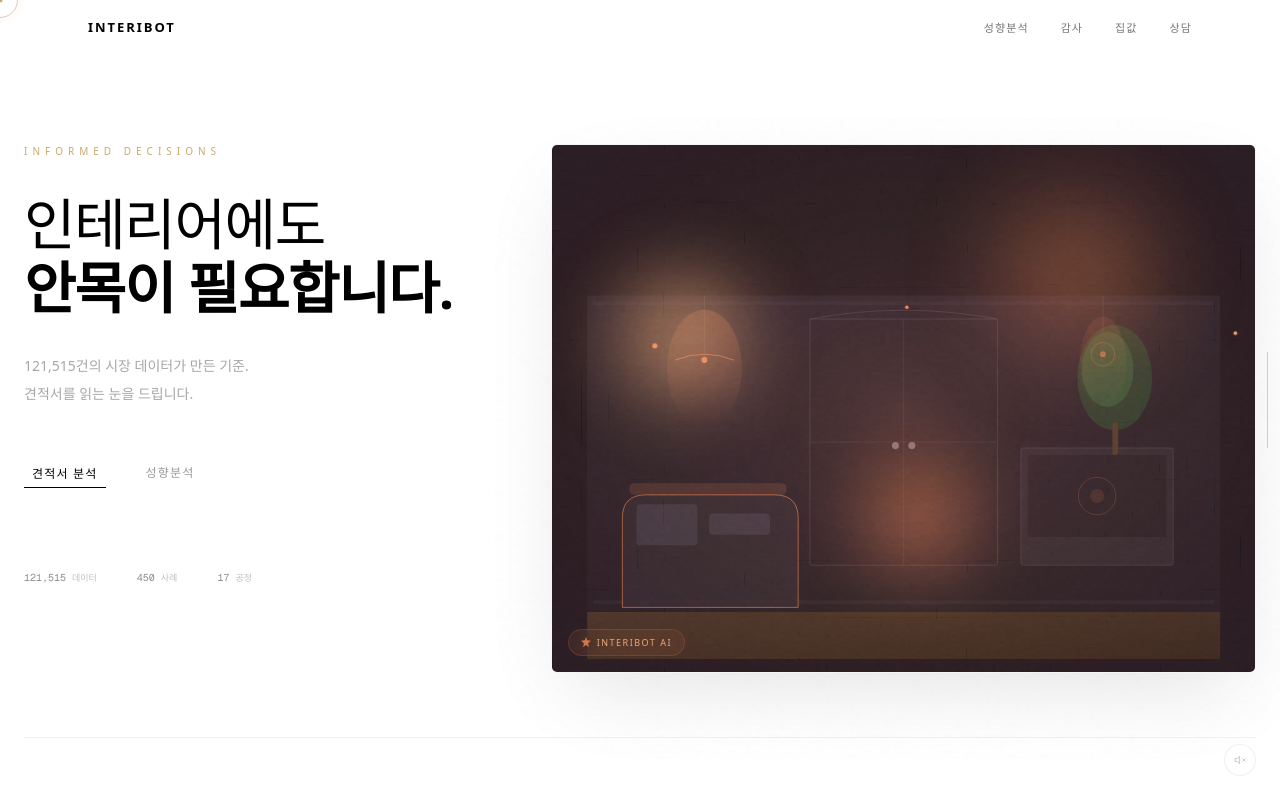
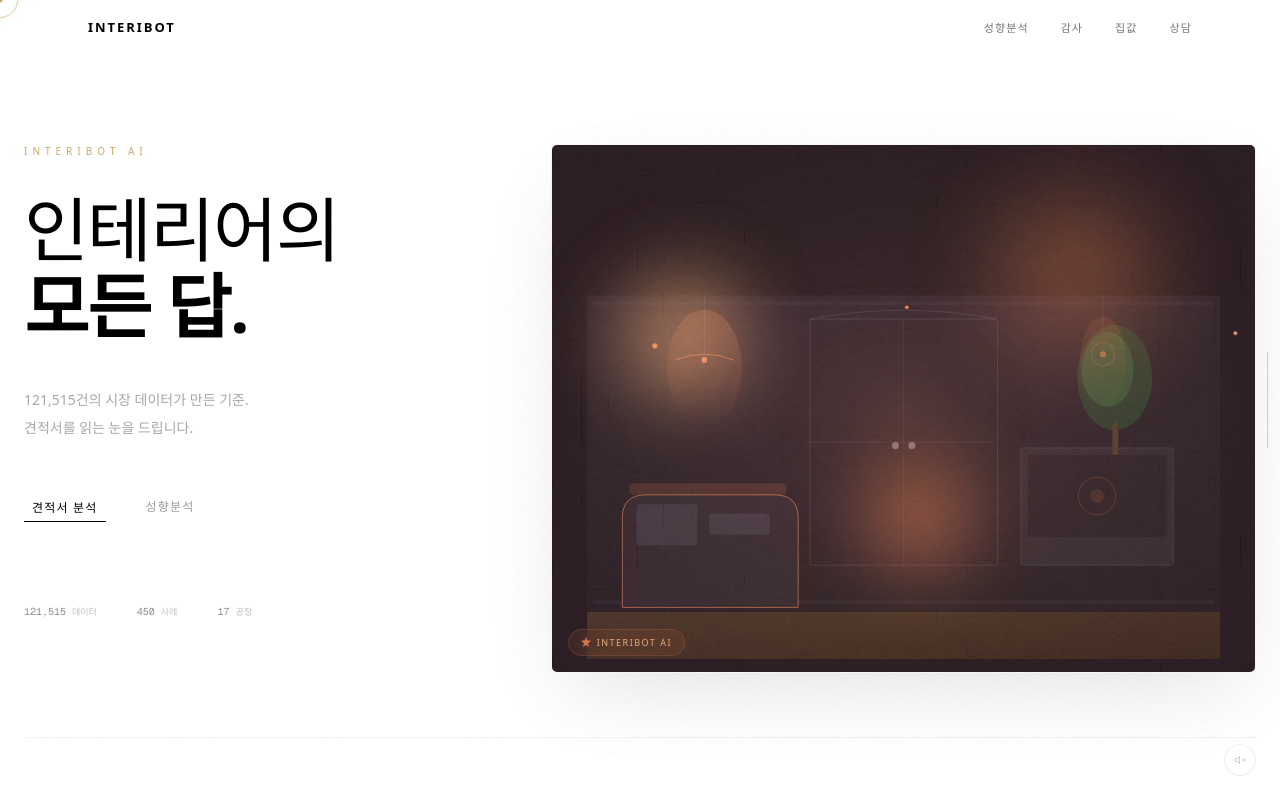
Before and after one commit to sangmin8989/interibot-ai, a Next.js app: page / in a window 1280 px wide. Shown: the top 800 px of the page. Built offline with nearby package versions, Linux system fonts and the light colour scheme; a web font is replaced by a local one.

Commit message:
copy: 인테리어의 모든 답 — hero headline + preloader tagline

```diff
--- a/src/components/layout/HeroSection.tsx
+++ b/src/components/layout/HeroSection.tsx
@@ -102,15 +102,15 @@
               transition={{ delay: 0.2, duration: 1, ease }}
               className="text-[10px] tracking-[0.5em] text-[#C9A96E]"
             >
-              INFORMED DECISIONS
+              INTERIBOT AI
             </motion.p>
 
             <h1 className="mt-8 font-serif">
-              <span className="block text-[clamp(2rem,4.5vw,3.5rem)] font-extralight leading-[1.15] tracking-tight text-black">
-                <SplitText delay={0.4}>인테리어에도</SplitText>
+              <span className="block text-[clamp(2.5rem,5.5vw,4.5rem)] font-extralight leading-[1.1] tracking-tight text-black">
+                <SplitText delay={0.4}>인테리어의</SplitText>
               </span>
-              <span className="block text-[clamp(2rem,4.5vw,3.5rem)] font-bold leading-[1.15] tracking-tight text-black">
-                <SplitText delay={0.7}>안목이 필요합니다.</SplitText>
+              <span className="block text-[clamp(2.5rem,5.5vw,4.5rem)] font-bold leading-[1.1] tracking-tight text-black">
+                <SplitText delay={0.7}>모든 답.</SplitText>
               </span>
             </h1>
 
@@ -118,7 +118,7 @@
               initial={{ opacity: 0 }}
               animate={{ opacity: 1 }}
               transition={{ delay: 1.4, duration: 1, ease }}
-              className="mt-8 max-w-sm text-[14px] leading-[2] text-black/35"
+              className="mt-10 max-w-sm text-[14px] leading-[2] text-black/35"
             >
               121,515건의 시장 데이터가 만든 기준.
               <br />견적서를 읽는 눈을 드립니다.
--- a/src/components/shared/Preloader.tsx
+++ b/src/components/shared/Preloader.tsx
@@ -55,7 +55,7 @@
             transition={{ delay: 1.6, duration: 0.6, ease }}
             className="mt-3 text-[9px] tracking-[0.5em] text-black/25"
           >
-            INFORMED DECISIONS
+            인테리어의 모든 답
           </motion.p>
         </motion.div>
       )}
```
